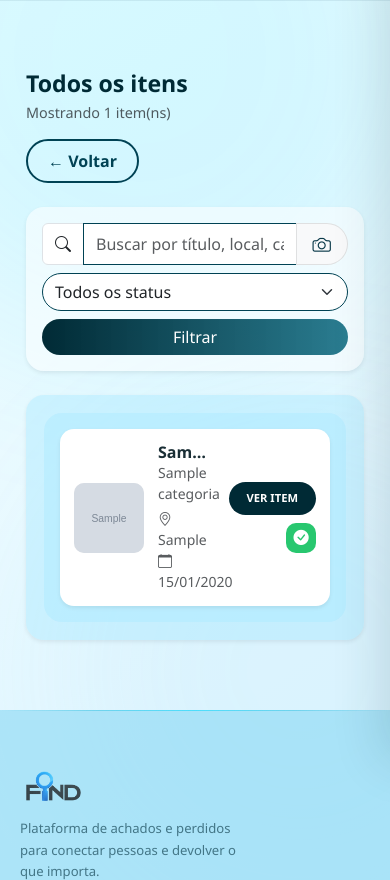
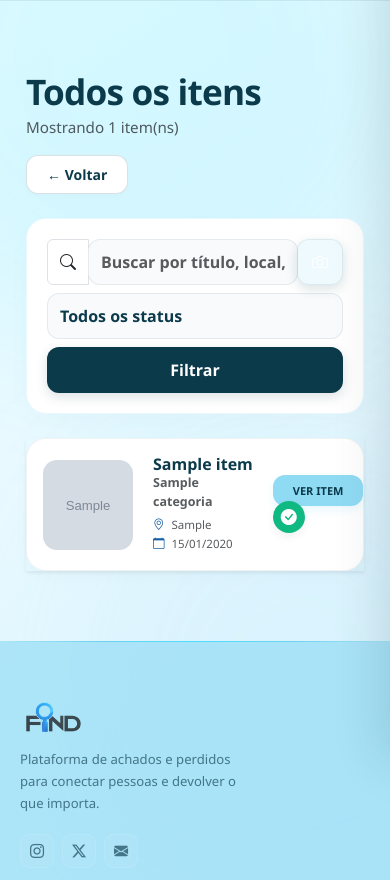
Before and after one commit to gabrlkstro/projeto_find, a Django app: page /itens/ in a window 390 px wide. Shown: the part 84-964 px from the top of the page. Run offline with Django 5.2, Linux system fonts and the light colour scheme; a user stored in the database is signed in; tables that the repository leaves empty hold one stand-in row (values such as "Sample post"); grey boxes marked "Sample" are stand-in pictures.

Commit message:
design: refatora listagem e profile com nova identidade visual premium e mobile first

```diff
--- a/mainpage/static/mainpage/css/item_list.css
+++ b/mainpage/static/mainpage/css/item_list.css
@@ -1,112 +1,256 @@
+/* ============================================================
+   FIND — Item List Premium Styles
+   ============================================================ */
+
 /* ================= CONTAINER GERAL ================= */
 .item-list-container {
-    background-color: rgba(171, 232, 255, 0.45);
-    border-radius: 18px;
-    padding: 26px;
+    background-color: transparent !important;
+    border-radius: 0;
+    padding: 0;
 }
 
 /* ================= TOPO ================= */
 .item-list-header h3 {
-    color: #002a35;
+    color: #0B3A4A;
+    font-size: 2.2rem;
+    font-weight: 800;
+    letter-spacing: -0.8px;
 }
 
 .item-list-header p {
-    font-size: 0.9rem;
+    font-size: 0.95rem;
+    color: #64748B;
+    font-weight: 500;
+}
+
+/* ================= VOLTAR BUTTON ================= */
+.btn-voltar-custom {
+    border-radius: 12px;
+    border: 1px solid rgba(11, 58, 74, 0.15);
+    color: #0B3A4A;
+    background: #FFFFFF;
+    font-weight: 700;
+    padding: 8px 20px;
+    transition: all 0.2s ease;
+    font-size: 14px;
+    box-shadow: 0 2px 6px rgba(11, 58, 74, 0.02);
+}
+
+.btn-voltar-custom:hover {
+    background-color: #0B3A4A;
+    color: #ffffff;
+    border-color: #0B3A4A;
+    transform: translateY(-1px);
+    box-shadow: 0 4px 12px rgba(11, 58, 74, 0.15);
 }
 
 /* ================= CARD FILTRO ================= */
 .item-filter-card {
-    background: rgba(255, 255, 255, 0.55);
-    border-radius: 18px;
+    background: #FFFFFF !important;
+    border-radius: 20px !important;
+    border: 1px solid rgba(144, 219, 244, 0.2) !important;
+    box-shadow: 0 10px 30px rgba(11, 58, 74, 0.02) !important;
+    padding: 20px !important;
 }
 
 .item-filter-card .form-control,
 .item-filter-card .form-select {
-    border-radius: 30px;
-    border: 1px solid #004254;
+    border-radius: 12px !important;
+    border: 1px solid rgba(11, 58, 74, 0.08) !important;
+    background: #F8FAFC !important;
+    height: 46px !important;
+    color: #0B3A4A !important;
+    font-weight: 600 !important;
+    transition: all 0.2s ease;
+    box-shadow: none !important;
+}
+
+.item-filter-card .form-control:focus,
+.item-filter-card .form-select:focus {
+    background: #FFFFFF !important;
+    border-color: #90dbf4 !important;
+    box-shadow: 0 0 0 3px rgba(144, 219, 244, 0.25) !important;
 }
 
 .item-filter-card .btn {
-    border-radius: 30px;
-    background: linear-gradient(90deg, #002a35, #01627ad3);
-    border: none;
-    color: #fff;
+    border-radius: 12px !important;
+    background: #0B3A4A !important;
+    border: none !important;
+    color: #fff !important;
+    font-weight: 700 !important;
+    height: 46px !important;
+    transition: all 0.2s ease;
+    box-shadow: 0 4px 12px rgba(11, 58, 74, 0.15);
 }
 
 .item-filter-card .btn:hover {
-    background: linear-gradient(90deg, #001f24, #01404ad3);
+    background: #145fa5 !important;
+    transform: translateY(-1px);
+    box-shadow: 0 6px 16px rgba(11, 58, 74, 0.2);
+}
+
+/* Camera button in filter */
+.item-filter-card .btn-outline-secondary {
+    border: 1px solid rgba(11, 58, 74, 0.08) !important;
+    background: rgba(144, 219, 244, 0.15) !important;
+    border-radius: 12px !important;
+    height: 46px !important;
+    width: 46px;
+    display: flex;
+    align-items: center;
+    justify-content: center;
+    padding: 0 !important;
+    transition: all 0.2s ease;
+}
+
+.item-filter-card .btn-outline-secondary:hover {
+    background: #90dbf4 !important;
+    transform: scale(1.05);
 }
 
 /* ================= LISTA DE ITENS ================= */
 .item-list-wrapper {
-    background-color: rgba(171, 232, 255, 0.45);
-    border-radius: 18px;
-    padding: 22px;
+    background-color: transparent !important;
+    padding: 0 !important;
+    display: flex;
+    flex-direction: column;
+    gap: 16px !important;
 }
 
-/* reaproveita o mesmo card horizontal */
 .item-lista-horizontal {
-    background: #ffffff;
-    border-radius: 14px;
-    padding: 14px;
-    display: flex;
-    align-items: center;
-    gap: 14px;
+    background: #ffffff !important;
+    border: 1px solid rgba(11, 58, 74, 0.06) !important;
+    border-radius: 20px !important;
+    padding: 16px !important;
+    display: flex !important;
+    align-items: center !important;
+    gap: 20px !important;
+    box-shadow: 0 6px 20px rgba(11, 58, 74, 0.02) !important;
+    transition: all 0.3s cubic-bezier(0.4, 0, 0.2, 1) !important;
 }
 
-/* ================= BOTÃO VOLTAR ================= */
-.btn-voltar-custom {
-    border-radius: 50px;
-    border: 2px solid #004254;
-    color: #004254;
-    background: transparent;
-    font-weight: 700;
-    padding: 8px 20px;
-    transition: all 0.3s ease;
+.item-lista-horizontal:hover {
+    transform: translateY(-3px);
+    box-shadow: 0 12px 28px rgba(11, 58, 74, 0.06) !important;
+    border-color: rgba(144, 219, 244, 0.4) !important;
 }
 
-.btn-voltar-custom:hover {
-    background-color: #004254;
-    color: #ffffff;
-    transform: translateY(-2px);
+.item-img-container {
+    width: 90px !important;
+    height: 90px !important;
+    min-width: 90px !important;
+    overflow: hidden;
+    border-radius: 14px !important;
+    background: #f8fafc;
+}
+
+.item-img-container img {
+    width: 100%;
+    height: 100%;
+    object-fit: cover;
+    display: block;
+    transition: transform 0.5s ease;
+}
+
+.item-lista-horizontal:hover .item-img-container img {
+    transform: scale(1.05);
+}
+
+.item-col-info h6 {
+    font-size: 16px;
+    font-weight: 700;
+    color: #0B3A4A;
+    margin-bottom: 4px;
+}
+
+.item-col-info p {
+    font-size: 12.5px;
+    font-weight: 600;
+    color: #64748B;
+    margin-bottom: 8px;
+}
+
+.item-col-info small {
+    font-size: 11.5px;
+    color: #5A6480;
+    font-weight: 500;
+    margin-bottom: 2px;
+}
+
+.item-col-info small i {
+    color: #145fa5;
+    margin-right: 4px;
+}
+
+.btn-ver-lista {
+    background-color: #90dbf4 !important;
+    color: #0B3A4A !important;
+    border-radius: 12px !important;
+    font-size: 11px !important;
+    font-weight: 700 !important;
+    padding: 8px 20px !important;
+    border: none !important;
+    text-transform: uppercase;
+    text-decoration: none;
+    transition: all 0.2s ease !important;
+    box-shadow: 0 4px 10px rgba(144, 219, 244, 0.2);
+}
+
+.btn-ver-lista:hover {
+    background-color: #0B3A4A !important;
+    color: #FFFFFF !important;
+    transform: translateY(-1px);
+    box-shadow: 0 6px 14px rgba(11, 58, 74, 0.15);
+}
+
+.status-badge-horizontal {
+    width: 32px !important;
+    height: 32px !important;
+    border-radius: 50% !important;
+    display: inline-flex !important;
+    align-items: center !important;
+    justify-content: center !important;
+    color: #FFFFFF !important;
+    box-shadow: 0 4px 10px rgba(0,0,0,0.06) !important;
+}
+
+.status-badge-horizontal.status-perdido {
+    background-color: #E8514A !important;
+}
+
+.status-badge-horizontal.status-achado {
+    background-color: #10B981 !important;
+}
+
+.status-badge-horizontal.status-devolvido {
+    background-color: #185FA5 !important;
 }
 
 /* ================= PAGINAÇÃO ================= */
 .pagination .page-link {
-    color: #004254;
-    border-radius: 12px;
-    border: 1px solid #004254;
+    color: #0B3A4A;
+    border-radius: 10px;
+    border: 1px solid rgba(11, 58, 74, 0.1);
+    margin: 0 3px;
+    font-weight: 600;
+    transition: all 0.2s ease;
 }
 
 .pagination .page-link:hover {
-    background-color: #004254;
+    background-color: #0B3A4A;
     color: #ffffff;
+    border-color: #0B3A4A;
 }
 
-.pagination .page-item.disabled .page-link {
-    color: #999;
-    border-color: #ccc;
+.pagination .page-item.active .page-link {
+    background-color: #0B3A4A;
+    border-color: #0B3A4A;
+    color: #FFFFFF;
 }
 
 /* ================= EMPTY STATE ================= */
 .item-empty {
-    padding: 40px 0;
-    color: #003a49;
-    font-style: italic;
+    padding: 60px 0;
+    color: #64748B;
+    font-weight: 500;
 }
-
-.status-devolvido {
-    background-color: #60caff;
-    color: #ffffff;
-}
-
-/* ================= RESPONSIVO ================= */
-@media (max-width: 768px) {
-    .item-list-container {
-        padding: 18px;
-    }
-
-    .item-list-wrapper {
-        padding: 16px;
-    }
-}
--- a/mainpage/static/mainpage/css/user.css
+++ b/mainpage/static/mainpage/css/user.css
@@ -1,13 +1,19 @@
+/* ============================================================
+   FIND — User Profile Premium Styles
+   ============================================================ */
+
 /* ================= CARD USUÁRIO ================= */
 .user-card {
-    background-color: rgba(171, 232, 255, 0.45);
-    border-radius: 18px;
+    background-color: #FFFFFF !important;
+    border: 1px solid rgba(11, 58, 74, 0.06) !important;
+    border-radius: 24px !important;
     overflow: hidden;
     display: flex;
     flex-direction: column;
     align-items: center;
-    padding: 30px 20px;
+    padding: 30px 20px !important;
     text-align: center;
+    box-shadow: 0 10px 30px rgba(11, 58, 74, 0.02) !important;
 }
 
 .user-card .avatar {
@@ -16,12 +22,18 @@
     height: 120px;
     border-radius: 50%;
     margin-bottom: 20px;
-    border: 2px solid transparent;
+    border: 3px solid transparent;
     background-image:
         linear-gradient(white, white),
-        linear-gradient(90deg, #000102, #0385b4);
+        linear-gradient(135deg, #0B3A4A 0%, #90dbf4 100%);
     background-origin: border-box;
     background-clip: content-box, border-box;
+    padding: 3px;
+    transition: transform 0.3s ease;
+}
+
+.user-card:hover .avatar {
+    transform: scale(1.05);
 }
 
 .user-card .profile-pic {
@@ -31,227 +43,177 @@
     object-fit: cover;
 }
 
-.status-devolvido {
-    background-color: #60caff;
-    color: #ffffff;
-}
-
 /* Badge câmera */
 .upload-badge {
     position: absolute;
-    bottom: 6px;
-    right: 6px;
-    background: #01627a;
+    bottom: 4px;
+    right: 4px;
+    background: #0B3A4A;
     color: white;
-    width: 24px;
-    height: 24px;
+    width: 32px;
+    height: 32px;
     border-radius: 50%;
     display: flex;
     align-items: center;
     justify-content: center;
     cursor: pointer;
-    transition: transform 0.2s;
+    transition: all 0.2s;
+    border: 2px solid #FFFFFF;
+    box-shadow: 0 4px 10px rgba(0,0,0,0.15);
 }
 
 .upload-badge:hover {
-    transform: scale(1.08);
-    background: #032e38;
+    transform: scale(1.1);
+    background: #145fa5;
 }
 
 .user-card .btn {
-    border-radius: 30px;
-    background: linear-gradient(90deg, #002a35, #01627ad3);
-    border: none;
+    border-radius: 12px !important;
+    background: #0B3A4A !important;
+    border: none !important;
+    color: #FFFFFF !important;
+    font-weight: 700 !important;
+    padding: 10px 24px !important;
+    transition: all 0.2s ease;
 }
 
 .user-card .btn:hover {
-    background: linear-gradient(90deg, #001f24, #01404ad3);
+    background: #145fa5 !important;
+    transform: translateY(-1px);
+    box-shadow: 0 4px 12px rgba(11, 58, 74, 0.2);
 }
 
 /* ================= MEUS ITENS ================= */
 .items-card {
-    background-color: rgba(171, 232, 255, 0.45);
-    border-radius: 12px;
+    background-color: #FFFFFF !important;
+    border: 1px solid rgba(11, 58, 74, 0.06) !important;
+    border-radius: 24px !important;
+    box-shadow: 0 10px 30px rgba(11, 58, 74, 0.02) !important;
+    overflow: hidden;
 }
 
 .items-card .card-header {
-    background: #004254;
-    color: #fff;
-    padding: 18px 26px;
-    border-top-left-radius: 12px;
-    border-top-right-radius: 12px;
+    background: #0B3A4A !important;
+    color: #fff !important;
+    padding: 20px 26px !important;
+    border-bottom: 1px solid rgba(255, 255, 255, 0.05) !important;
 }
 
 .items-card .card-body {
-    padding: 22px;
+    padding: 24px !important;
 }
 
-.btn-sm {
-    padding: 6px 16px;
-    background-color: #ffffff;
-    color: black;
-    font-size: 0.85rem;
+/* Horizontal card in profile */
+.item-lista-horizontal {
+    background: #ffffff !important;
+    border: 1px solid rgba(11, 58, 74, 0.06) !important;
+    border-radius: 20px !important;
+    padding: 16px !important;
+    display: flex !important;
+    align-items: center !important;
+    gap: 16px !important;
+    transition: all 0.3s cubic-bezier(0.4, 0, 0.2, 1) !important;
+    box-shadow: 0 6px 14px rgba(11, 58, 74, 0.02) !important;
 }
 
-/* ===== ITEM LISTA (CORRIGIDO) ===== */
-.item-lista-horizontal {
-    background: #ffffff;
-    border-radius: 14px;
-    padding: 14px;
-    display: flex;
-    align-items: center;
-    gap: 14px;
+.item-lista-horizontal:hover {
+    transform: translateY(-2px);
+    box-shadow: 0 10px 24px rgba(11, 58, 74, 0.05) !important;
+    border-color: rgba(144, 219, 244, 0.4) !important;
 }
 
-/* Colunas internas */
-.item-col-img {
-    flex: 0 0 auto;
-}
-
-.item-col-info {
-    flex: 1 1 auto;
-    min-width: 0; /* evita quebrar o layout do text-truncate */
-}
-
-.item-col-actions {
-    flex: 0 0 auto;
-    display: flex;
-    flex-direction: column;
-    align-items: flex-end;
-    gap: 10px;
-}
-
-/* Foto */
 .item-img-container {
-    width: 78px;
-    height: 78px;
-    min-width: 78px;
+    width: 80px !important;
+    height: 80px !important;
+    min-width: 80px !important;
+    border-radius: 12px !important;
     overflow: hidden;
-    border-radius: 10px;
-    background: #f0f0f0;
 }
 
 .item-img-container img {
     width: 100%;
     height: 100%;
     object-fit: cover;
-    display: block;
 }
 
-/* Botão ver item */
 .btn-ver-lista {
-    background-color: #002a35;
-    color: white;
-    border-radius: 50px;
-    font-size: 0.70rem;
-    font-weight: 800;
-    padding: 8px 18px;
-    border: none;
+    background-color: #90dbf4 !important;
+    color: #0B3A4A !important;
+    border-radius: 12px !important;
+    font-size: 11px !important;
+    font-weight: 700 !important;
+    padding: 8px 18px !important;
+    border: none !important;
     text-transform: uppercase;
     text-decoration: none;
+    transition: all 0.2s ease !important;
 }
 
 .btn-ver-lista:hover {
-    background-color: #004d61;
-    color: #fff;
+    background-color: #0B3A4A !important;
+    color: #FFFFFF !important;
 }
 
-/* Linha de ações (editar, excluir, status) */
-.item-actions-row {
-    display: flex;
-    align-items: center;
-    gap: 8px;
-}
-
-/* STATUS HORIZONTAL */
 .status-badge-horizontal {
-    display: inline-flex;
-    align-items: center;
-    justify-content: center;
-    width: 30px;
-    height: 30px;
-    border-radius: 10px;
-    color: white;
-    font-size: 0.95rem;
-    flex-shrink: 0;
+    width: 30px !important;
+    height: 30px !important;
+    border-radius: 50% !important;
+    display: inline-flex !important;
+    align-items: center !important;
+    justify-content: center !important;
+    color: white !important;
 }
 
 .status-badge-horizontal.status-perdido {
-    background-color: #ff4d4d;
+    background-color: #E8514A !important;
 }
 
 .status-badge-horizontal.status-achado {
-    background-color: #28c76f;
+    background-color: #10B981 !important;
 }
 
-/* BOTÃO VER TODOS */
-.btn-ver-todos-custom {
-    background-color: transparent;
-    color: #004254;
-    border: 2px solid #004254;
-    border-radius: 50px;
-    padding: 10px 25px;
-    font-weight: 700;
-    font-size: 0.85rem;
-    transition: all 0.3s ease;
-    text-decoration: none;
+.status-badge-horizontal.status-devolvido {
+    background-color: #185FA5 !important;
 }
 
-.btn-ver-todos-custom:hover {
-    background-color: #004254;
-    color: #ffffff;
-    transform: translateY(-3px);
-    box-shadow: 0 5px 15px rgba(0, 66, 84, 0.3);
+/* ================= ESTATÍSTICAS ================= */
+.stats-card {
+    background-color: transparent !important;
+    border-radius: 0;
+    margin-top: 0;
 }
 
-/* ================= ESTATÍSTICAS (CORRIGIDO) ================= */
-.stats-card {
-    background-color: rgba(171, 232, 255, 0.45);
-    border-radius: 18px;
-    margin-top: 0; /* quem controla é o row mt-4 do HTML */
-}
-
-/* Cada box */
 .stat-card {
-    border: 1px solid #032e38;
-    border-radius: 18px;
-    padding: 14px 10px;
-    background: rgba(255, 255, 255, 0.35);
+    border: 1px solid rgba(144, 219, 244, 0.25) !important;
+    border-radius: 16px !important;
+    padding: 16px 12px !important;
+    background: #FFFFFF !important;
+    box-shadow: 0 4px 14px rgba(11, 58, 74, 0.02) !important;
     display: flex;
     flex-direction: column;
     justify-content: center;
-    min-height: 70px;
+    min-height: 80px;
+    transition: all 0.3s ease;
+}
+
+.stat-card:hover {
+    transform: translateY(-2px);
+    box-shadow: 0 8px 20px rgba(11, 58, 74, 0.05) !important;
+    border-color: rgba(144, 219, 244, 0.4) !important;
 }
 
 .stat-card small {
-    font-size: 0.70rem;
-    letter-spacing: 0.6px;
-    font-weight: 700;
-    color: #003a49;
+    font-size: 10px !important;
+    letter-spacing: 0.8px !important;
+    font-weight: 700 !important;
+    color: #64748B !important;
+    text-transform: uppercase;
 }
 
-/* ================= RESPONSIVO ================= */
-@media (max-width: 768px) {
-    .items-card .card-header {
-        padding: 16px 16px;
-    }
-
-    .items-card .card-body {
-        padding: 16px;
-    }
-
-    .item-lista-horizontal {
-        padding: 12px;
-        gap: 12px;
-    }
-
-    .item-img-container {
-        width: 70px;
-        height: 70px;
-        min-width: 70px;
-    }
-
-    .item-col-actions {
-        gap: 8px;
-    }
+.stat-card h4 {
+    font-size: 24px !important;
+    font-weight: 800 !important;
+    color: #0B3A4A !important;
+    margin-top: 4px;
+    margin-bottom: 0;
 }
--- a/mainpage/templates/mainpage/item_list.html
+++ b/mainpage/templates/mainpage/item_list.html
@@ -45,8 +45,8 @@
                         placeholder="Buscar por título, local, categoria..."
                         value="{{ request.GET.q }}"
                     >
-                    <a href="{% url 'busca_visual' %}" class="btn btn-outline-secondary d-flex align-items-center justify-content-center px-3" style="border: 1px solid rgba(0,0,0,0.1); background: #f8f9fa;" title="Busca por Imagem (IA)">
-                        <i class="bi bi-camera" style="font-size: 1.15rem; color: #0B3A4A;"></i>
+                    <a href="{% url 'busca_visual' %}" class="btn btn-outline-secondary d-flex align-items-center justify-content-center" title="Busca por Imagem (IA)">
+                        <i class="bi bi-camera"></i>
                     </a>
                 </div>
             </div>
--- a/mainpage/templates/mainpage/menu.html
+++ b/mainpage/templates/mainpage/menu.html
@@ -39,8 +39,8 @@
         placeholder="Buscar itens (nome, descrição, local...)"
       >
 
-      <a href="{% url 'busca_visual' %}" class="btn btn-outline-secondary d-flex align-items-center justify-content-center px-3" style="border: 1px solid rgba(0,0,0,0.1); background: #f8f9fa;" title="Busca por Imagem (IA)">
-        <i class="bi bi-camera" style="font-size: 1.15rem; color: #0B3A4A;"></i>
+      <a href="{% url 'busca_visual' %}" class="btn btn-outline-secondary d-flex align-items-center justify-content-center" title="Busca por Imagem (IA)">
+        <i class="bi bi-camera"></i>
       </a>
 
       <input type="hidden" name="status" value="{{ status|default:'todos' }}">
```
